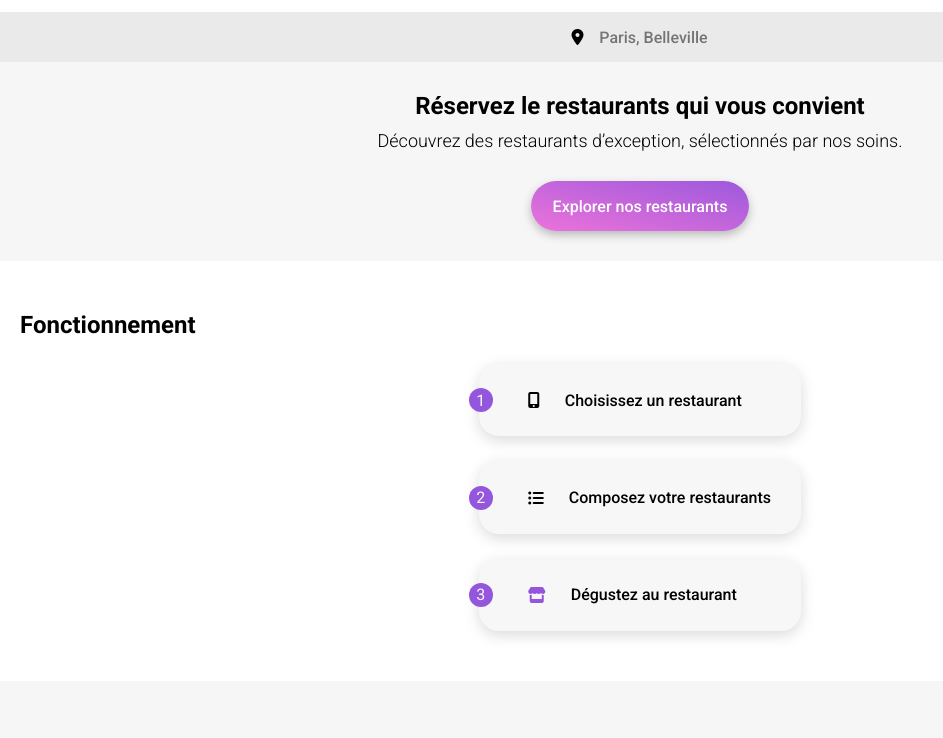
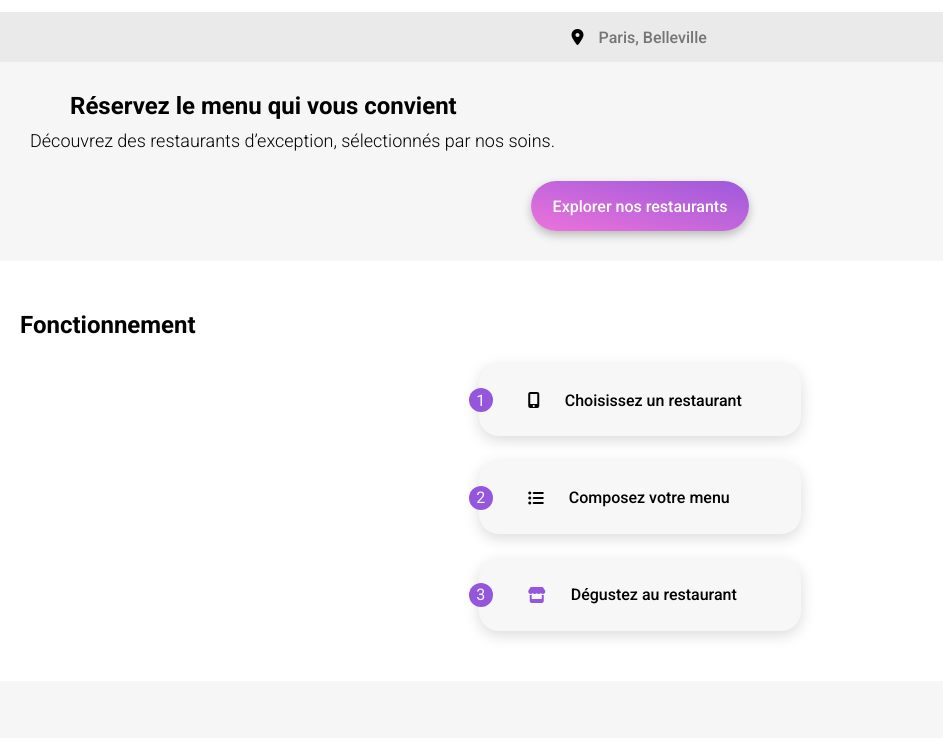
Before and after one commit to ssaili/Ohmyfood, a plain HTML site: page index.html in a window 1280 px wide. Shown: the part 62-800 px from the top of the page, without its empty margins (0-943 px from the left). Drawn offline with Linux system fonts and the light colour scheme; a web font is replaced by a local one.

Commit message:
MAJ HTML/sass

```diff
--- a/index.html
+++ b/index.html
@@ -51,7 +51,7 @@
                 </div>
                 <div class="searchform__section2">
                     <div>
-                        <h1 class="searchform__title">Réservez le restaurants qui vous convient</h1>
+                        <h1 class="searchform__title">Réservez le menu qui vous convient</h1>
                         <p class="searchform__subtitle">Découvrez des restaurants d’exception, sélectionnés par nos soins.</p>
                     </div>
                     <div class="searchform__buttonsection">
@@ -73,7 +73,7 @@
                     <div class="steps__card">
                         <div class="steps__circle">2</div>
                         <i class="steps__listicon fa-solid fa-list-ul"></i>
-                        <p class="steps__subtitle">Composez votre restaurants</p>
+                        <p class="steps__subtitle">Composez votre menu</p>
                     </div>
                     <div class="steps__card">
                         <div class="steps__circle">3</div>
--- a/sass/layout/_searchform.scss
+++ b/sass/layout/_searchform.scss
@@ -10,15 +10,13 @@
         max-width: 110px;
         border: none;
         background-color:#EAEAEA;
-        text-align: center;
     }
     &__section2 {
-        @include justify-center;
+        display: flex;
         flex-direction: column;
         background-color:#F6F6F6;
         padding: 30px 30px;
         gap: 30px;
-        text-align: center;
     }
     &__title {
         padding-bottom: 10px;
```
Also changed, not shown: sass/main.css, 1 other file.
